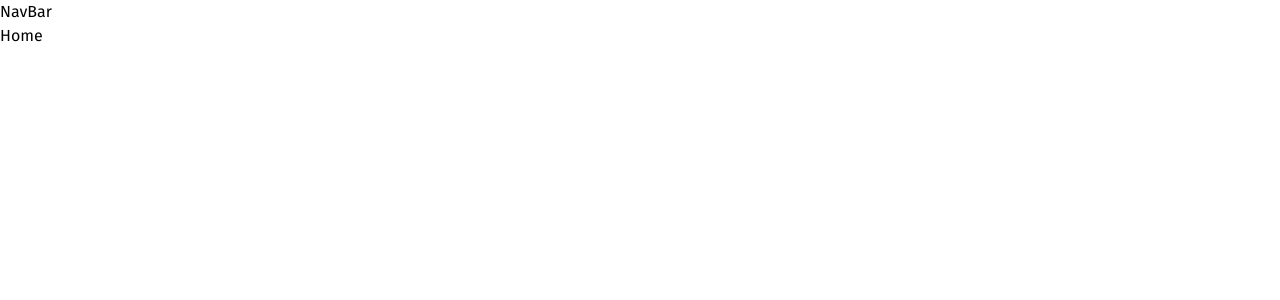
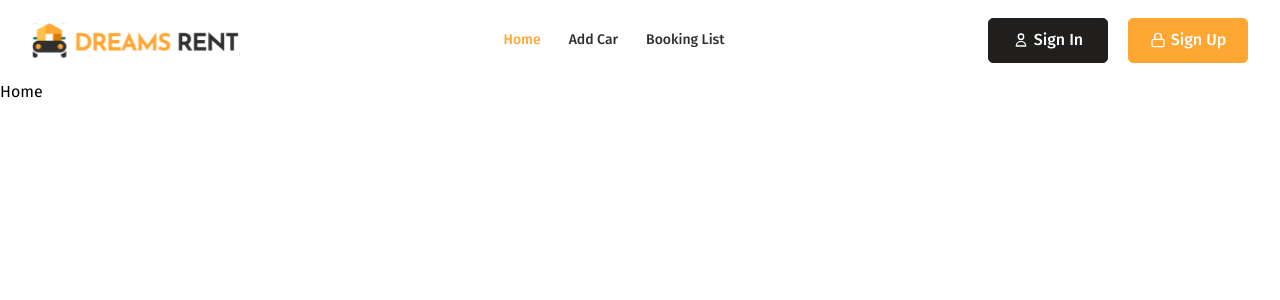
Before and after one commit to Tanjilhossaintamim/car-ranting-client, a React (Vite) app: page / in a window 1280 px wide. Shown: the top 300 px of the page. Built offline with nearby package versions, Linux system fonts and the light colour scheme.

Commit message:
compleate navbar

```diff
--- a/package.json
+++ b/package.json
@@ -14,6 +14,7 @@
     "match-sorter": "^6.3.1",
     "react": "^18.2.0",
     "react-dom": "^18.2.0",
+    "react-icons": "^4.11.0",
     "react-router-dom": "^6.17.0",
     "sort-by": "^1.2.0"
   },
--- a/src/App.css
+++ b/src/App.css
@@ -0,0 +1,162 @@
+.loginbtn {
+    /* display: inline-block; */
+    display: flex;
+    justify-content: center;
+    align-items: center;
+    gap: 5px;
+    transition: all 0.2s ease-in;
+    position: relative;
+    overflow: hidden;
+    z-index: 1;
+    color: #ffffff;
+    /* padding: 20px 10px; */
+    width: 120px;
+    height: 45px;
+    font-size: 16px;
+    border-radius: 5px;
+    background: #201f1d;
+    border: 1px solid #201f1d;
+    text-align: center;
+    font-weight: 500;
+
+}
+
+/* .loginbtn:active {
+    color: #666;
+    box-shadow: inset 4px 4px 12px #c5c5c5,
+        inset -4px -4px 12px #ffffff;
+} */
+
+.loginbtn:before {
+    content: "";
+    position: absolute;
+    left: 50%;
+    transform: translateX(-50%) scaleY(1) scaleX(1.25);
+    top: 100%;
+    width: 140%;
+    height: 180%;
+    background-color: rgba(0, 0, 0, 0.05);
+    border-radius: 5px;
+    display: block;
+    transition: all 0.5s 0.1s cubic-bezier(0.55, 0, 0.1, 1);
+    z-index: -1;
+}
+
+.loginbtn:after {
+    content: "";
+    position: absolute;
+    left: 55%;
+    transform: translateX(-50%) scaleY(1) scaleX(1.45);
+    top: 180%;
+    width: 160%;
+    height: 190%;
+    background-color: transparent;
+    border-radius: 5px;
+    display: block;
+    transition: all 0.5s 0.1s cubic-bezier(0.55, 0, 0.1, 1);
+    z-index: -1;
+}
+
+.loginbtn:hover {
+    color: #201f1d;
+    border: 1px solid #201f1d;
+    font-weight: 500;
+}
+
+.loginbtn:hover:before {
+    top: -35%;
+    background-color: white;
+    color: #201f1d;
+    font-weight: 500;
+    transform: translateX(-50%) scaleY(1.3) scaleX(0.8);
+}
+
+.loginbtn:hover:after {
+    top: -45%;
+    background-color: white;
+    color: #201f1d;
+    font-weight: 500;
+    transform: translateX(-50%) scaleY(1.3) scaleX(0.8);
+}
+
+
+.signup {
+    /* display: inline-block; */
+    display: flex;
+    justify-content: center;
+    align-items: center;
+    gap: 5px;
+    transition: all 0.2s ease-in;
+    position: relative;
+    overflow: hidden;
+    z-index: 1;
+    color: #ffffff;
+    /* padding: 20px 10px; */
+    width: 120px;
+    height: 45px;
+    font-size: 16px;
+    border-radius: 5px;
+    background: #FFA633;
+    border: 1px solid #FFA633;
+    text-align: center;
+    font-weight: 500;
+
+}
+
+/* .signup:active {
+    color: #666;
+    box-shadow: inset 4px 4px 12px #c5c5c5,
+        inset -4px -4px 12px #ffffff;
+} */
+
+.signup:before {
+    content: "";
+    position: absolute;
+    left: 50%;
+    transform: translateX(-50%) scaleY(1) scaleX(1.25);
+    top: 100%;
+    width: 140%;
+    height: 180%;
+    background-color: rgba(0, 0, 0, 0.05);
+    border-radius: 5px;
+    display: block;
+    transition: all 0.5s 0.1s cubic-bezier(0.55, 0, 0.1, 1);
+    z-index: -1;
+}
+
+.signup:after {
+    content: "";
+    position: absolute;
+    left: 55%;
+    transform: translateX(-50%) scaleY(1) scaleX(1.45);
+    top: 180%;
+    width: 160%;
+    height: 190%;
+    background-color: transparent;
+    border-radius: 5px;
+    display: block;
+    transition: all 0.1s 0.1s cubic-bezier(0.55, 0, 0.1, 1);
+    z-index: -1;
+}
+
+.signup:hover {
+    color: #FFA633;
+    border: 1px solid #FFA633;
+    font-weight: 500;
+}
+
+.signup:hover:before {
+    top: -35%;
+    background-color: white;
+    color: #FFA633;
+    font-weight: 500;
+    transform: translateX(-50%) scaleY(1.3) scaleX(0.8);
+}
+
+.signup:hover:after {
+    top: -45%;
+    background-color: white;
+    color: #FFA633;
+    font-weight: 500;
+    transform: translateX(-50%) scaleY(1.3) scaleX(0.8);
+}
--- a/src/components/shared/Navbar/NavBar.jsx
+++ b/src/components/shared/Navbar/NavBar.jsx
@@ -1,5 +1,120 @@
+import { Link, NavLink } from "react-router-dom";
+import NavLogo from "../../../assets/logo.svg";
+import NavLogoSmall from "../../../assets/logo-small.png";
+import { HiOutlineUser } from "react-icons/hi";
+import { FiLock } from "react-icons/fi";
+import { BiMenuAltLeft } from "react-icons/bi";
+import { RxCross2 } from "react-icons/rx";
+import { useState } from "react";
 const NavBar = () => {
-  return <div>NavBar</div>;
+  const [showSidebar, setShowSidebar] = useState(false);
+  return (
+    <header className="bg-white py-2 sticky top-0 z-50 transition-all duration-150">
+      <nav className="hidden lg:flex justify-between items-center h-16 bg-white px-8">
+        {/* left side*/}
+        <div>
+          <Link to="/">
+            <img src={NavLogo} alt="" />
+          </Link>
+        </div>
+        {/* middle */}
+
+        <div>
+          <ul className="text-sm font-medium text-color-black flex items-center space-x-7">
+            <li>
+              <NavLink to="/">Home</NavLink>
+            </li>
+            <li>
+              <NavLink to="/addCar">Add Car</NavLink>
+            </li>
+            <li>
+              <NavLink to="/myBooking">Booking List</NavLink>
+            </li>
+          </ul>
+        </div>
+        {/* right */}
+
+        <div className="flex items-center space-x-5">
+          <Link
+            to="/login"
+            // className="px-5 py-3 bg-color-black-1 border border-color-black-1 rounded text-white text-base font-medium text-center"
+            className="loginbtn"
+          >
+            <HiOutlineUser />
+            Sign In
+          </Link>
+          <Link
+            to="/signup"
+            // className="px-5 py-3 bg-color-orange border border-color-orange rounded text-white text-base font-medium text-center"
+            className="signup"
+          >
+            <FiLock />
+            Sign Up
+          </Link>
+        </div>
+      </nav>
+      {/* for mobile */}
+      <div className="flex items-center justify-between h-16 px-4 lg:hidden">
+        <div
+          className="flex justify-center items-center text-4xl text-color-orange cursor-pointer"
+          onClick={() => setShowSidebar(true)}
+        >
+          <BiMenuAltLeft />
+        </div>
+        <div>
+          <Link to="/">
+            <img src={NavLogoSmall} alt="" />
+          </Link>
+        </div>
+        <div></div>
+      </div>
+      {/* sidebar */}
+      <div
+        className={`absolute ${
+          showSidebar ? "left-0" : "-left-96"
+        } transition-all duration-150 top-0 w-64 border-r border-color-black-1 bg-color-black-1 h-screen z-[1000] lg:hidden`}
+      >
+        <div>
+          <div className="h-16 flex justify-between items-center bg-white text-2xl text-color-orange  px-2">
+            <img src={NavLogo} alt="" className="w-2/3" />
+            <RxCross2
+              className="cursor-pointer"
+              onClick={() => setShowSidebar(false)}
+            />
+          </div>
+          <div className="mt-2">
+            <ul className="font-medium text-sm mobilenav">
+              <li className="py-2 text-white border-b border-[#828282]">
+                <NavLink to="/" className="px-2">
+                  Home
+                </NavLink>
+              </li>
+              <li className="py-2 text-white border-b border-[#828282]">
+                <NavLink to="/addCar" className="px-2">
+                  Add Car
+                </NavLink>
+              </li>
+              <li className="py-2 text-white border-b border-[#828282]">
+                <NavLink to="/myBooking" className="px-2">
+                  Booking List
+                </NavLink>
+              </li>
+              <li className="py-2 text-white border-b border-[#828282]">
+                <NavLink to="/login" className="px-2">
+                  Sign In
+                </NavLink>
+              </li>
+              <li className="py-2 text-white">
+                <NavLink to="/signup" className="px-2">
+                  Sign Up
+                </NavLink>
+              </li>
+            </ul>
+          </div>
+        </div>
+      </div>
+    </header>
+  );
 };
 
 export default NavBar;
--- a/src/index.css
+++ b/src/index.css
@@ -1,3 +1,14 @@
 @tailwind base;
 @tailwind components;
 @tailwind utilities;
+
+nav div ul li a:hover,
+nav div ul li a.active {
+    color: #FFA633;
+    transition: color .4s ease;
+}
+
+.mobilenav li a:hover,
+.mobilenav li a.active {
+    color: #FFA633;
+}
--- a/src/main.jsx
+++ b/src/main.jsx
@@ -1,6 +1,7 @@
 import React from "react";
 import ReactDOM from "react-dom/client";
 import "./index.css";
+import "./App.css"
 import { RouterProvider } from "react-router-dom";
 import router from "./routes/routes.jsx";
 
--- a/tailwind.config.js
+++ b/tailwind.config.js
@@ -8,6 +8,11 @@ export default {
     extend: {
       fontFamily: {
         'fira-sans': "'Fira Sans', sans-serif"
+      },
+      colors: {
+        'color-black': '#2f2f2f',
+        'color-black-1': '#201f1d',
+        'color-orange': '#FFA633'
       }
     },
   },
```
Also changed, not shown: 1 other file (tests, documents, lock files or other folders).
